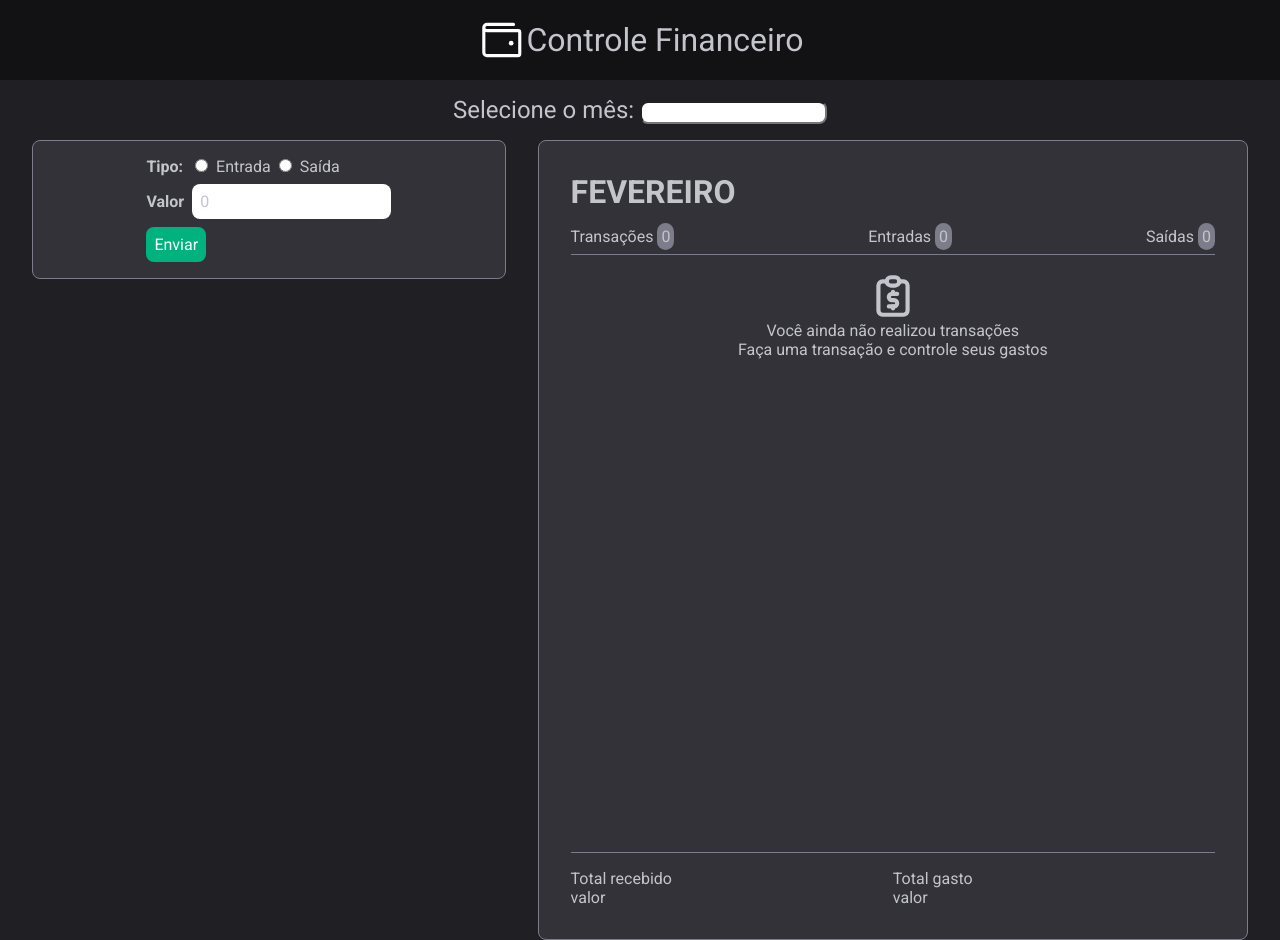
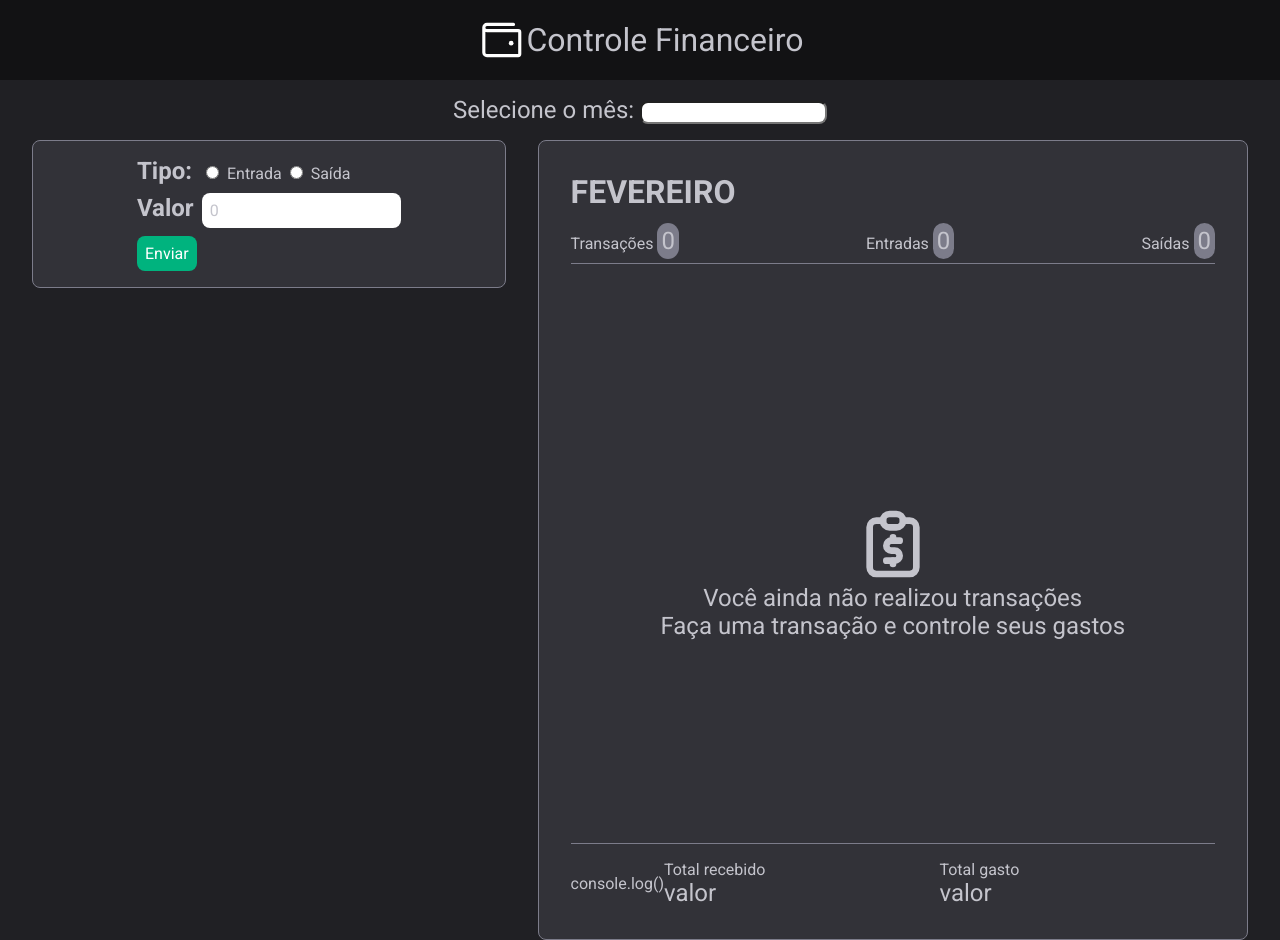
Before and after one commit to GabrielSilva1997/controle-financeiro, a React (Vite) app: page / in a window 1280 px wide. Built offline with nearby package versions, Linux system fonts and the light colour scheme.

Commit message:
modifications

```diff
--- a/src/components/Balance.tsx
+++ b/src/components/Balance.tsx
@@ -1,13 +1,17 @@
 import styles from './Balance.module.css';
 import { ITransaction } from './Dashboard';
 
-/*interface Props{
-  totalReceived: ITransaction;
-}*/
+interface Props{
+  transactions: ITransaction[];
+}
 
-const Balance = ({/*totalReceived}: Props*/}) =>{
+const Balance = ({transactions}: Props) =>{
+  const received = transactions.filter(transaction => transaction.type === 'received');
+  const spent = transactions.filter(transaction => transaction.type === 'spent');
+
   return(
     <div className={styles.balance}>
+      console.log()
       <div className={styles.recebido}> {/* Mudar nome para inglês */}
         <p>Total recebido</p>
         <span>valor</span>
--- a/src/components/InputData.module.css
+++ b/src/components/InputData.module.css
@@ -22,6 +22,7 @@
 
 .container .inputValue{
   margin: 0.5rem 0;
+  font-size: 1.5rem;
 }
 
 .container .inputValue label{
--- a/src/components/MonthView.module.css
+++ b/src/components/MonthView.module.css
@@ -33,6 +33,16 @@
   align-items: center;
   justify-content: center;
   padding: 1rem;
+  margin-top: 14rem;
+
+}
+
+.empty .icon{
+  font-size: 5rem;
+}
+
+.empty p, span{
+  font-size: 1.5rem;
 }
 
 .balance{
--- a/src/components/MonthView.tsx
+++ b/src/components/MonthView.tsx
@@ -53,7 +53,7 @@ const MonthView = ({transactions, onRemove}: Props) =>{
         )}
 
         {transactions.length <= 0 &&(<div className={styles.empty}>
-          <TbReportMoney font-size={50} />
+          <TbReportMoney className={styles.icon} />
           <p>Você ainda não realizou transações</p>
           <span>Faça uma transação e controle seus gastos</span>
         </div>)}
@@ -61,7 +61,7 @@ const MonthView = ({transactions, onRemove}: Props) =>{
       </div>
 
       <div className={styles.balance}>
-        <Balance /> {/*totalReceived={balanceReceived} />*/}
+        <Balance transactions={transactions} /> {/*totalReceived={balanceReceived} />*/}
       </div>
     </div>
   );
--- a/src/components/Transaction.module.css
+++ b/src/components/Transaction.module.css
@@ -15,3 +15,14 @@
 .transaction p{
   color: var(--gray-700);
 }
+
+.transaction .removeButton{
+  border: none;
+  background: none;
+  font-size: 1.5rem;
+}
+
+.transaction .removeButton:hover{
+  color: red;
+  cursor: pointer;
+}
--- a/src/components/Transaction.tsx
+++ b/src/components/Transaction.tsx
@@ -13,7 +13,7 @@ const Transaction = ({transaction, onRemove}: Props) =>{
     <div className={styles.transaction}>
       <p>{transaction.type === 'received' ? 'Entrada' : 'Saída'}</p>
       <p>{transaction.amount}</p>
-      <button onClick={() => onRemove(transaction.id)}>
+      <button className={styles.removeButton} onClick={() => onRemove(transaction.id)}>
         <Trash />
       </button>
     </div>
```
